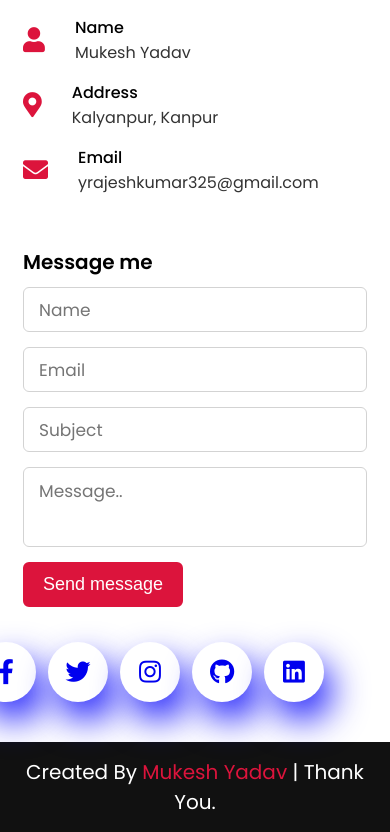
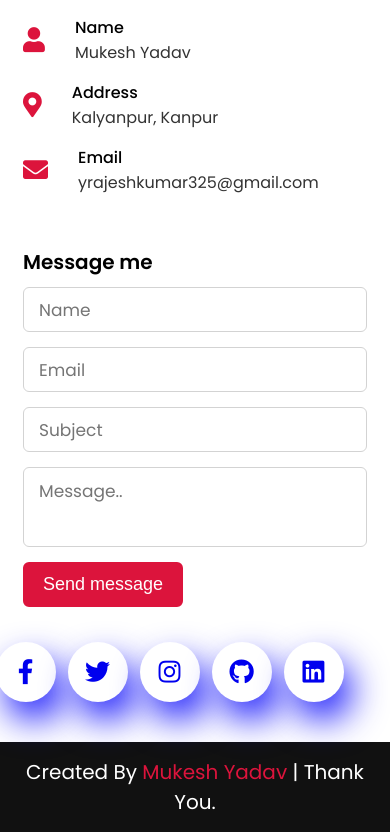
Before and after one commit to ymukesh325/portfoliomukeshyadav, a plain HTML site: page index.html in a window 390 px wide. Shown: the part 6576-7408 px from the top of the page. Drawn offline with nearby package versions, Linux system fonts and the light colour scheme.

Commit message:
Update style.css

```diff
--- a/style.css
+++ b/style.css
@@ -815,7 +815,7 @@ footer span a:hover{
         width: 100%;
     }
     .wrapper{
-        padding: 0% 0%;
+        padding: 0% 5%;
     }
     .wrapper .icon
     {
@@ -853,7 +853,7 @@ footer span a:hover{
         line-height: 38px;
     }
     .wrapper{
-        padding: 0% 0%;
+        padding: 0% 5%;
     }
     .wrapper .icon
     {
```
